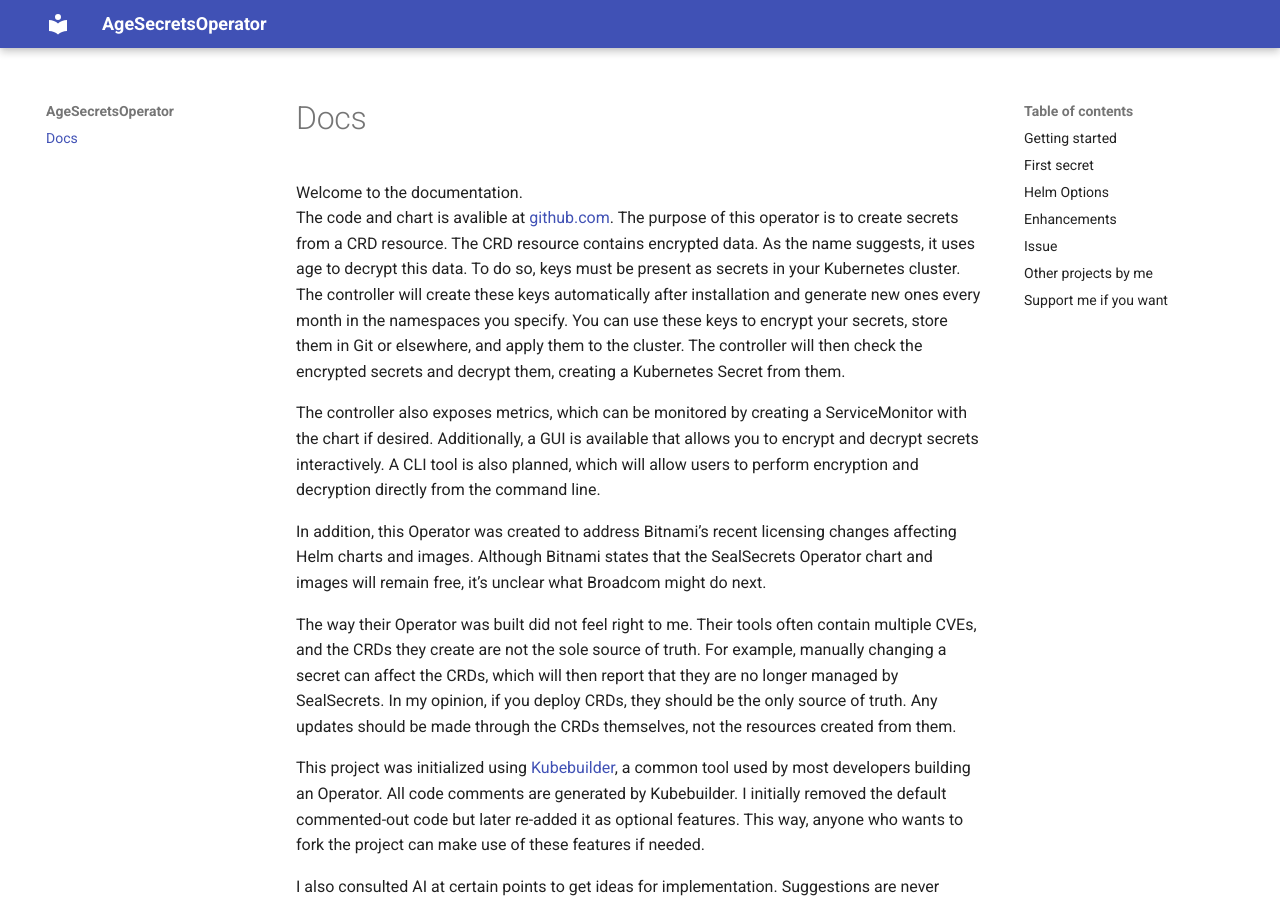
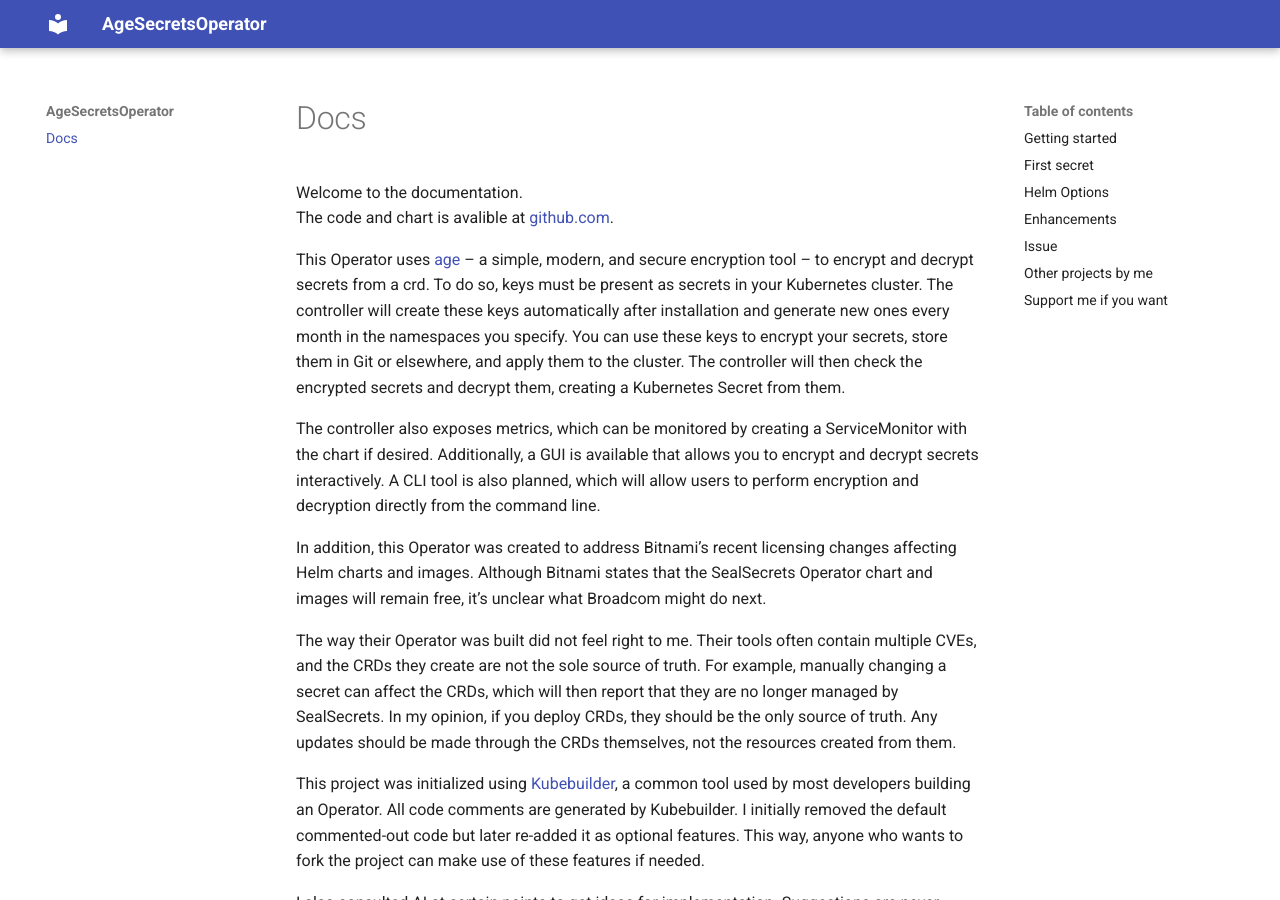
Before and after one commit to callmewhatuwant/age-secret-operator, an MkDocs documentation site: the page built from pages/operator/docs/index.md, in a window 1280 px wide and 900 px high. Built offline with MkDocs 1.6.1 and Material for MkDocs 9.7.7, drawn with Linux system fonts in a browser that asks for light colours; the version menu is left out.

Commit message:
index.md aktualisieren

```diff
--- a/pages/operator/docs/index.md
+++ b/pages/operator/docs/index.md
@@ -2,8 +2,9 @@
 
 Welcome to the documentation.</br>
 The code and chart is avalible at [github.com](https://github.com/callmewhatuwant/age-secret-operator){target="_blank"}.
-The purpose of this operator is to create secrets from a CRD resource. The CRD resource contains encrypted data.
-As the name suggests, it uses age to decrypt this data. To do so, keys must be present as secrets in your Kubernetes cluster.
+
+This Operator uses [age](https://github.com/filosottile/age){target="_blank"} – a simple, modern, and secure encryption tool – to encrypt and decrypt secrets from a crd.
+To do so, keys must be present as secrets in your Kubernetes cluster.
 The controller will create these keys automatically after installation and generate new ones every month in the namespaces you specify.
 You can use these keys to encrypt your secrets, store them in Git or elsewhere, and apply them to the cluster.
 The controller will then check the encrypted secrets and decrypt them, creating a Kubernetes Secret from them.
```
